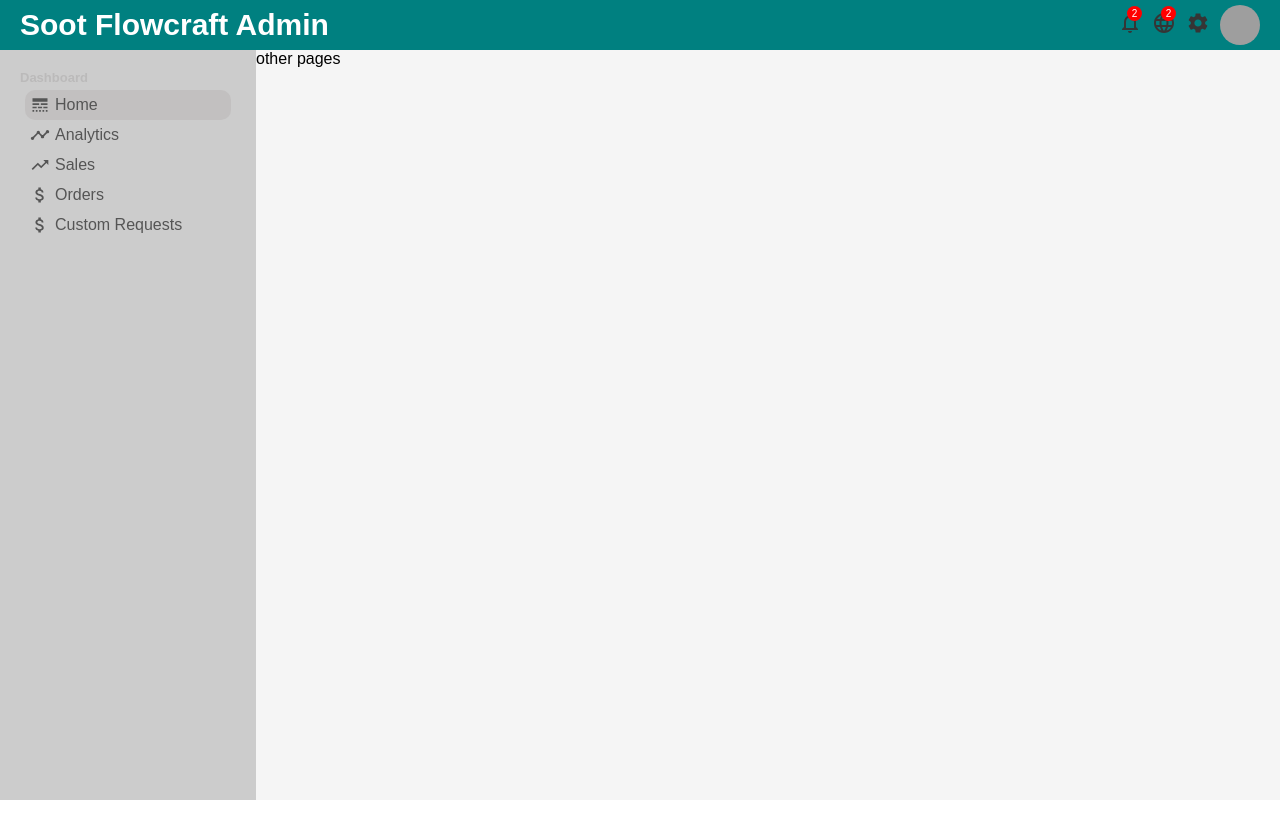
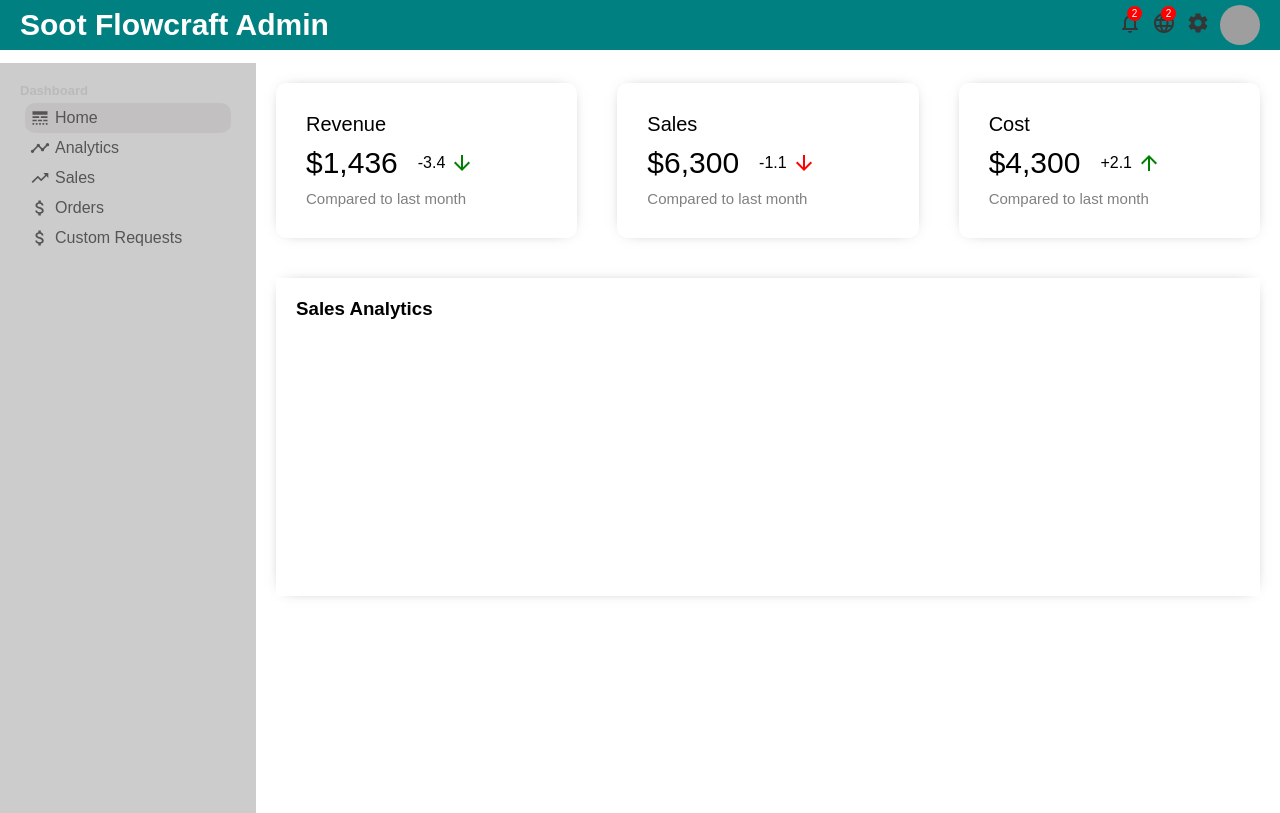
Before and after one commit to alawmoradi665/soot_flowboards-app, a React (Create React App) app in the folder admin/: page / in a window 1280 px wide. Built offline with nearby package versions, Linux system fonts and the light colour scheme; grey boxes are pictures that could not be loaded; a web font is replaced by a local one.

Commit message:
added chart component

```diff
--- a/admin/src/App.js
+++ b/admin/src/App.js
@@ -1,7 +1,7 @@
 import Topbar from "../src/components/topbar/Topbar";
 import Sidebar from "../src/components/sidebar/Sidebar";
 import "./app.css";
-
+import Home from "./pages/home/Home";
 
 function App() {
   return (
@@ -9,7 +9,7 @@ function App() {
     <Topbar />
     <div className="container">
       <Sidebar />
-      <div className="others">other pages</div>
+      <Home />
     </div>
   </div>
   );
--- a/admin/src/app.css
+++ b/admin/src/app.css
@@ -1,10 +1,4 @@
 .container{
     display: flex;
+    margin-top: 13px;
 }
-
-.others{
-    flex: 4;
-    background-color: whitesmoke;
-    text-decoration: none;
-    color: inherit;
-}
--- /dev/null
+++ b/admin/src/components/chart/Chart.jsx
@@ -0,0 +1,25 @@
+import "./chart.css";
+import {
+    LineChart,
+    Line,
+    XAxis,
+    CartesianGrid,
+    Tooltip,
+    ResponsiveContainer,
+  } from "recharts";
+
+export default function Chart({title, data, dataKey, grid}) {
+    return (
+        <div className="chart">
+           <h3 className="chartTitle">Sales Analytics</h3>
+           <ResponsiveContainer width="100%" aspect={4 / 1}>
+                <LineChart data={data}>
+                <XAxis dataKey="name" stroke="#5550bd" />
+                <Line type="monotone" dataKey={dataKey} stroke="#5550bd" />
+                <Tooltip />
+                {grid && <CartesianGrid stroke="#e0dfdf" strokeDasharray="5 5" />}
+                </LineChart>
+            </ResponsiveContainer>
+        </div>
+    )
+}
--- /dev/null
+++ b/admin/src/components/chart/chart.css
@@ -0,0 +1,10 @@
+.chart{
+    margin: 20px;
+    padding: 20px;
+    -webkit-box-shadow: 0px 0px 15px -10px rgba(0, 0, 0, 0.75);
+    box-shadow: 0px 0px 15px -10px rgba(0, 0, 0, 0.75);
+}
+
+.chartTitle {
+    margin-bottom: 20px;
+}
--- /dev/null
+++ b/admin/src/components/featuredInfo/FeaturedInfo.jsx
@@ -0,0 +1,39 @@
+import "./featuredInfo.css";
+import {ArrowDownward, ArrowUpward} from "@material-ui/icons";
+
+export default function FeaturedInfo() {
+    return (
+        <div className="featured">
+            <div className="featuredItem">
+                <span className="featuredTitle">Revenue</span>
+                <div className="featuredMoneyContainer">
+                    <span className="featuredMoney">$1,436</span>
+                    <span className="featuredMoneyRate">
+                        -3.4 <ArrowDownward className="featuredIcon" />
+                    </span>
+                </div>
+                <span className="featuredSub">Compared to last month</span>
+            </div>
+            <div className="featuredItem">
+                <span className="featuredTitle">Sales</span>
+                <div className="featuredMoneyContainer">
+                    <span className="featuredMoney">$6,300</span>
+                    <span className="featuredMoneyRate">
+                        -1.1 <ArrowDownward className="featuredIcon negative" />
+                    </span>
+                </div>
+                <span className="featuredSub">Compared to last month</span>
+            </div>
+            <div className="featuredItem">
+                <span className="featuredTitle">Cost</span>
+                <div className="featuredMoneyContainer">
+                    <span className="featuredMoney">$4,300</span>
+                    <span className="featuredMoneyRate">
+                        +2.1 <ArrowUpward className="featuredIcon" />
+                    </span>
+                </div>
+                <span className="featuredSub">Compared to last month</span>
+            </div>
+        </div>
+    )
+}
--- /dev/null
+++ b/admin/src/components/featuredInfo/featuredInfo.css
@@ -0,0 +1,52 @@
+
+.featured{
+    width: 100%;
+    display: flex;
+    justify-content: space-between;
+}
+
+.featuredItem{
+    flex: 1;
+    margin: 20px 20px;
+    padding: 30px;
+    border-radius: 10px;
+    cursor: pointer;
+    -webkit-box-shadow: 0px 0px 15px -10px rgba(0, 0, 0, 0.75);
+    box-shadow: 0px 0px 15px -10px rgba(0, 0, 0, 0.75);
+}
+
+.featuredTitle{
+    font-size: 20px;
+}
+
+.featuredMoneyContainer{
+    margin: 10px 0px;
+    display: flex;
+    align-items: center;
+}
+
+.featuredMoney{
+    font-size: 30px;
+    font-weight: 400;
+}
+
+.featuredMoneyRate{
+    display: flex;
+    align-items: center;
+    margin-left: 20px;
+}
+
+.featuredIcon{
+    font-size: 14px;
+    margin-left: 5px;
+    color: green;
+}
+
+.featuredIcon.negative{
+    color: red;
+}
+
+.featuredSub{
+    font-size: 15px;
+    color: gray;
+}
--- a/admin/src/pages/home/Home.jsx
+++ b/admin/src/pages/home/Home.jsx
@@ -0,0 +1,12 @@
+import FeaturedInfo from "../../components/featuredInfo/FeaturedInfo"
+import "./home.css"
+import Chart from "../../components/chart/Chart"
+
+export default function Home() {
+    return (
+        <div className="home">
+            <FeaturedInfo />
+            <Chart />
+        </div>
+    )
+}
--- a/admin/src/pages/home/home.css
+++ b/admin/src/pages/home/home.css
@@ -0,0 +1,4 @@
+.home {
+    flex: 4;
+
+}
```
